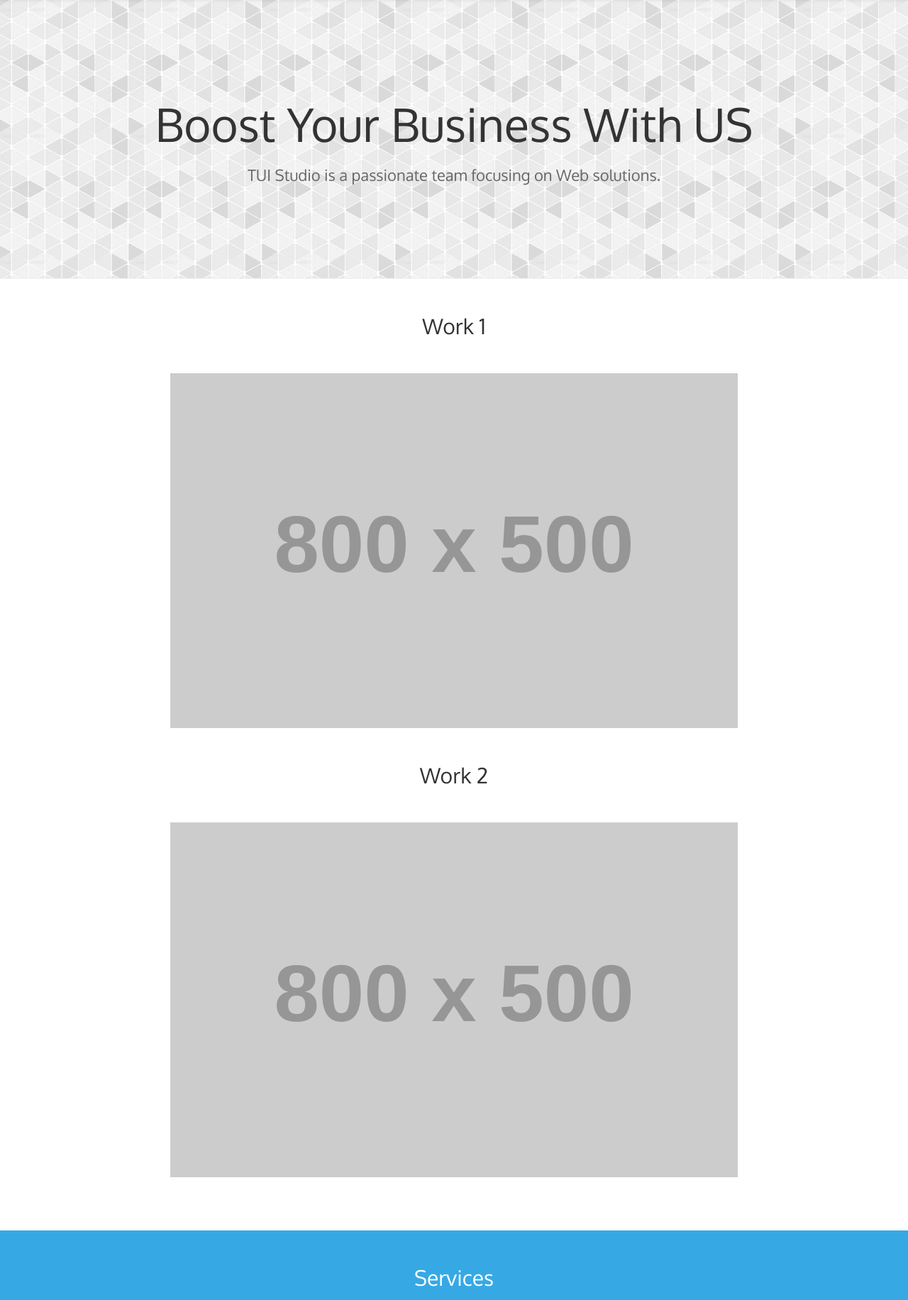
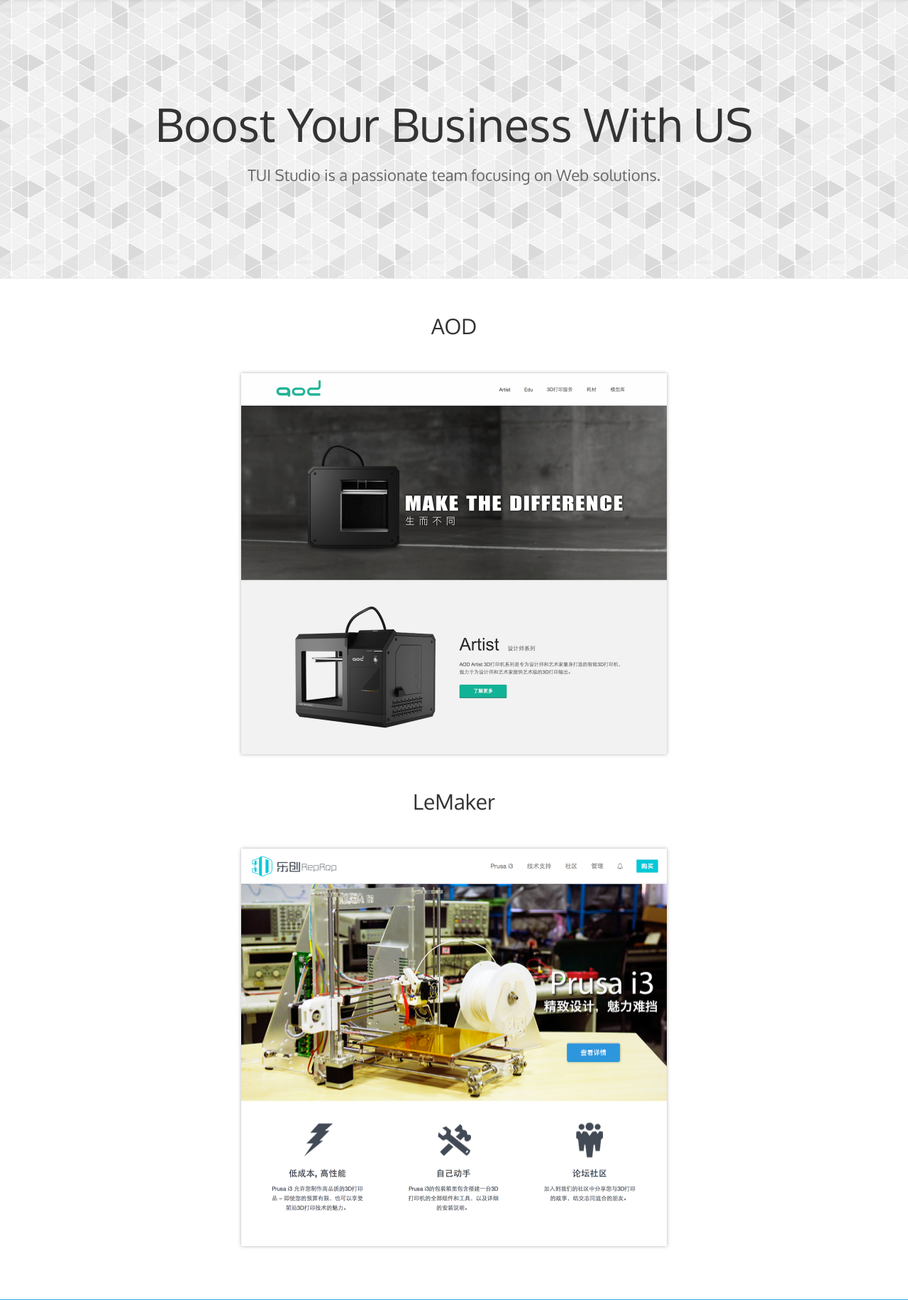
Before and after one commit to hustlzp/tuistudio.com, a Flask app: page / in a window 1280 px wide. Shown: the part 81-1913 px from the top of the page at 71% size. Run offline with Flask 2, Linux system fonts and the light colour scheme; grey boxes labelled with a size stand in for pictures from a placeholder-image service; style sheets or scripts are compiled from the project's sources; some libraries are stand-ins or nearby versions.

Commit message:
add works image

```diff
--- a/tuistudio/static/css/site/index.css
+++ b/tuistudio/static/css/site/index.css
@@ -58,6 +58,10 @@
 #page-index .works img.optico {
   height: 70px;
 }
+#page-index .work img {
+  width: 600px;
+  box-shadow: 0 0 5px rgba(0, 0, 0, 0.3);
+}
 #page-index .services {
   margin-top: 75px;
   padding-bottom: 60px;
--- a/tuistudio/static/css/site/index.less
+++ b/tuistudio/static/css/site/index.less
@@ -56,6 +56,13 @@
     }
   }
 
+  .work {
+    img {
+      width: 600px;
+      box-shadow: 0 0 5px rgba(0, 0, 0, .3);
+    }
+  }
+
   .services {
     margin-top: 75px;
     padding-bottom: 60px;
--- a/tuistudio/templates/site/index.html
+++ b/tuistudio/templates/site/index.html
@@ -30,17 +30,18 @@
 
    <div class="work work1">
       <div class="container clearfix">
-         <h1 class="title">Work 1</h1>
+         <h1 class="title">AOD</h1>
 
-         <img class="center-block img-responsive" src="http://placehold.it/800x500" alt="">
+         <img class="center-block img-responsive" src="{{ static('image/works/aod.png') }}" alt="">
       </div>
    </div>
 
    <div class="work">
       <div class="container clearfix">
-         <h1 class="title">Work 2</h1>
+         <h1 class="title">LeMaker</h1>
 
-         <img class="center-block img-responsive" src="http://placehold.it/800x500" alt="">
+         <img class="center-block img-responsive" src="{{ static('image/works/lemaker.png') }}"
+              alt="">
       </div>
    </div>
 
@@ -73,17 +74,19 @@
 
    <div class="work">
       <div class="container clearfix">
-         <h1 class="title">Work 3</h1>
+         <h1 class="title">Tian Qing</h1>
 
-         <img class="center-block img-responsive" src="http://placehold.it/800x500" alt="">
+         <img class="center-block img-responsive" src="{{ static('image/works/tianqing.jpg') }}"
+              alt="">
       </div>
    </div>
 
    <div class="work">
       <div class="container clearfix">
-         <h1 class="title">Work 4</h1>
+         <h1 class="title">Li Feng Tang</h1>
 
-         <img class="center-block img-responsive" src="http://placehold.it/800x500" alt="">
+         <img class="center-block img-responsive" src="{{ static('image/works/lifengtang.jpg') }}"
+              alt="">
       </div>
    </div>
 
```
Also changed, not shown: tuistudio/static/image/works/aod.png (added), tuistudio/static/image/works/lemaker.png (added), tuistudio/static/image/works/lifengtang.jpg (added), tuistudio/static/image/works/tianqing.jpg (added).
